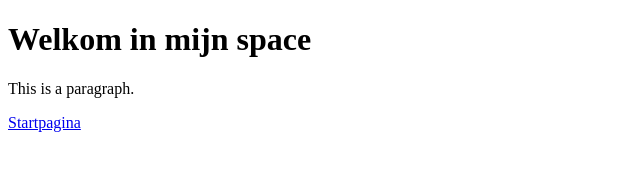
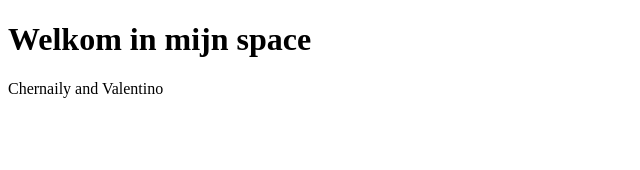
Before and after one commit to ValentinoFelicia/React, a plain HTML site: page Index.html in a window 1280 px wide. Shown: the whole page, without its empty margins (0-640 px from the left). Drawn offline with Linux system fonts and the light colour scheme.

Commit message:
Index pagina

```diff
--- a/Index.html
+++ b/Index.html
@@ -6,8 +6,8 @@
 <body>
 
 <h1>Welkom in mijn space</h1>
-<p>This is a paragraph.</p>
+<p>Chernaily and Valentino</p>
 
-<A href="startpagina.html">Startpagina</A>
+
 </body>
 </html>
```
